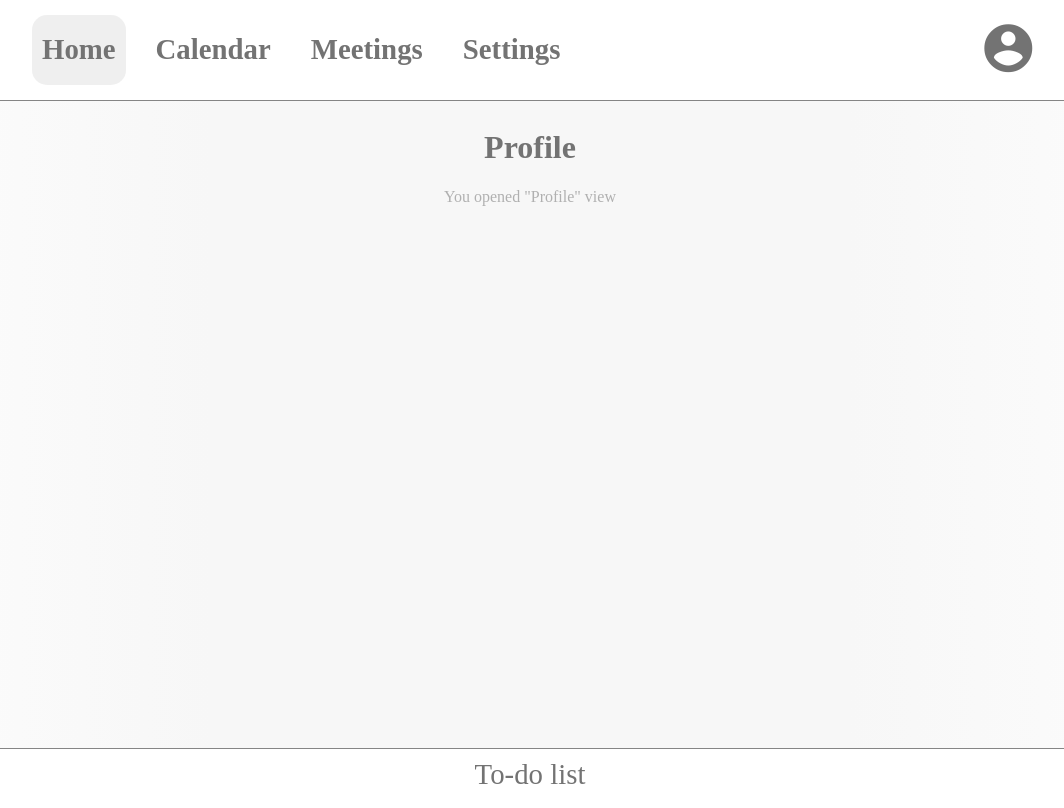
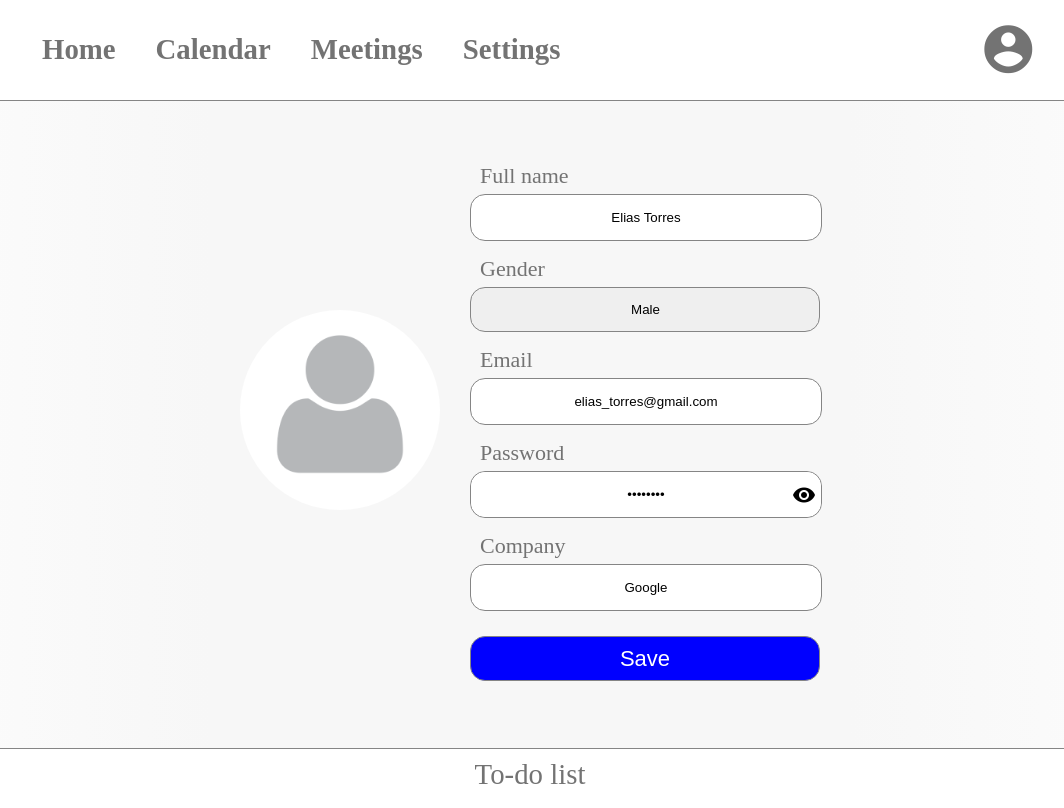
Before and after one commit to IgorAntropov/Todo, a Vue app: page /profile in a window 1280 px wide. Shown: the whole page, without its empty margins (118-1182 px from the left). Built offline with nearby package versions, Linux system fonts and the light colour scheme; the HTML template or start-up script is replaced by a standard one.

Commit message:
Profile page

```diff
--- a/src/App.vue
+++ b/src/App.vue
@@ -52,10 +52,10 @@ html, body, #app {
 
 .main {
   flex: 1 1 auto;
-  padding: 100px 0 0 0;
+  padding: 150px 0 0 0;
   overflow-x: hidden;
   overflow-y: auto;
   background: var(--color-for-main-background);
-  max-height: calc(100vh - 160px);
+  max-height: calc(100vh - 210px);
 }
 </style>
--- a/src/store/index.js
+++ b/src/store/index.js
@@ -1,5 +1,6 @@
 import {createStore} from 'vuex';
 import Tasks from './modules/tasks';
+import Profile from './modules/profile';
 
 export default createStore({
     state: {},
@@ -7,6 +8,7 @@ export default createStore({
     mutations: {},
     actions: {},
     modules: {
-        Tasks
+        Tasks,
+        Profile,
     }
 })
--- /dev/null
+++ b/src/store/modules/profile.js
@@ -0,0 +1,32 @@
+export default {
+    state: {
+        profile: [],
+    },
+    getters: {
+        getProfile(state) {
+            return state.profile;
+        },
+    },
+    mutations: {
+        updateProfile(state, profile) {
+            state.profile = profile;
+        },
+    },
+    actions: {
+        fetchProfile(ctx) {
+            const payload = {
+                avatar: './src/assets/images/nophoto.png',
+                full_name: 'Elias Torres',
+                gender: 'male',
+                email: 'elias_torres@gmail.com',
+                password: '12345678',
+                company: 'Google',
+            };
+
+            ctx.commit('updateProfile', payload);
+        },
+        changeProfile(ctx, payload) {
+            ctx.commit('updateProfile', payload);
+        },
+    }
+}
--- a/src/views/Header.vue
+++ b/src/views/Header.vue
@@ -34,6 +34,9 @@ export default {
   name: "header",
   components: {
     RouterLink
+  },
+  mounted() {
+    this.checkActiveTab();
   },
   methods: {
     checkActiveTab() {
@@ -88,7 +91,6 @@ export default {
         .menu__item {
           list-style-type: none;
           cursor: pointer;
-          padding: 10px;
 
           &:hover {
             background: var(--color-for-hover);
@@ -108,6 +110,7 @@ export default {
             width: 100%;
             height: 100%;
             display: flex;
+            padding: 10px;
           }
         }
       }
@@ -115,7 +118,6 @@ export default {
 
     .profile {
       cursor: pointer;
-      padding: 10px;
 
       &:hover {
         background: var(--color-for-hover);
@@ -125,6 +127,7 @@ export default {
       i {
         font-size: calc(2em + 2vw);
         color: var(--color-for-title);
+        padding: 10px;
       }
     }
   }
--- a/src/views/Profile.vue
+++ b/src/views/Profile.vue
@@ -1,19 +1,123 @@
 <template>
   <div class="main__main-block main-block">
     <div class="main-block__container _container">
-      <h1 class="main-block__title">
-        Profile
-      </h1>
-      <span class="main-block__description">
-        You opened "Profile" view
-      </span>
+      <div class="main-block__profile-avatar">
+        <label class="uploadImgLabel">
+          <input
+              accept="image/*"
+              class="uploadImgBtn"
+              name="file"
+              type="file"
+              @change="chooseImg"
+          />
+          <img class="profile-avatar__avatar" :src="avatarSrc" />
+        </label>
+      </div>
+      <div class="main-block__profile-data">
+        <label>
+          <span>Full name</span>
+          <input type="text" placeholder="Full name" class="full-name" :value="getProfile.full_name" />
+        </label>
+        <label>
+          <span>Gender</span>
+          <select class="gender-type">
+            <option value="none" selected>Gender</option>
+            <option value="male">Male</option>
+            <option value="female">Female</option>
+          </select>
+        </label>
+        <label>
+          <span>Email</span>
+          <input type="email" placeholder="Email" class="email" :value="getProfile.email" />
+        </label>
+        <label>
+          <span>Password</span>
+          <div class="password-container">
+            <input type="password" placeholder="Password" class="password" :value="getProfile.password" />
+            <i class="material-icons" @click.prevent="switchShowPassword" v-if="!showPassword">visibility</i>
+            <i class="material-icons" @click.prevent="switchShowPassword" v-else>visibility_off</i>
+          </div>
+        </label>
+        <label>
+          <span>Company</span>
+          <input type="text" placeholder="Company" class="company" :value="getProfile.company" />
+        </label>
+        <button
+            class="save-btn"
+            @click.prevent="saveChanges"
+        >
+          Save
+        </button>
+      </div>
     </div>
   </div>
 </template>
 
 <script>
+import {mapActions, mapGetters} from "vuex";
+
 export default {
-  name: "profile"
+  data: () => ({
+    showPassword: false,
+    avatarSrc: '',
+  }),
+  name: "profile",
+  mounted() {
+    this.fetchProfile();
+    this.setData();
+  },
+  computed: {
+    ...mapGetters(
+        [
+          'getProfile',
+        ]
+    ),
+    setData() {
+      return () => {
+        this.$el.querySelector('.gender-type').value = this.getProfile.gender;
+        this.avatarSrc = this.getProfile.avatar;
+      }
+    },
+  },
+  methods: {
+    ...mapActions(
+        [
+          'fetchProfile',
+          'changeProfile',
+        ]
+    ),
+    saveChanges() {
+      const payload = {
+        avatar: this.avatarSrc,
+        full_name: this.$el.querySelector('.full-name').value,
+        gender: this.$el.querySelector('.gender-type').value,
+        email: this.$el.querySelector('.email').value,
+        password: this.$el.querySelector('.password').value,
+        company: this.$el.querySelector('.company').value,
+      };
+
+      this.changeProfile(payload);
+    },
+    switchShowPassword() {
+      this.showPassword = !this.showPassword;
+
+      if (this.showPassword) {
+        this.$el.querySelector('.password-container input').type = 'text';
+      } else {
+        this.$el.querySelector('.password-container input').type = 'password';
+      }
+    },
+    chooseImg(event) {
+      const file = event.target.files[0];
+      const reader = new FileReader();
+
+      reader.onload = (imgEvent) => {
+        this.avatarSrc = imgEvent.target.result;
+      };
+
+      reader.readAsDataURL(file);
+    },
+  },
 }
 </script>
 
@@ -23,14 +127,134 @@ export default {
     display: flex;
     justify-content: center;
     align-items: center;
-    flex-direction: column;
 
-    .main-block__title {
-      color: var(--color-for-title);
+    .main-block__profile-avatar {
+      width: 200px;
+      margin-right: 30px;
+
+      .uploadImgLabel {
+        position: relative;
+        cursor: pointer;
+
+        .uploadImgBtn {
+          position: absolute;
+          width: 100%;
+          height: 100%;
+          opacity: 0;
+          cursor: pointer;
+        }
+      }
+
+      .profile-avatar__avatar {
+        max-width: 200px;
+        width: 200px;
+        max-height: 200px;
+        height: 200px;
+        border-radius: 50%;
+        background: white;
+        margin-bottom: 15px;
+      }
     }
 
-    .main-block__description {
-      color: var(--color-for-text);
+    .main-block__profile-data {
+      display: flex;
+      justify-content: center;
+      align-items: center;
+      flex-direction: column;
+      width: 350px;
+
+      label {
+        width: 100%;
+
+        &:not(:last-child) {
+          margin-bottom: 10px;
+        }
+
+        span {
+          display: flex;
+          padding-left: 5px;
+          color: var(--color-for-title);
+          font-size: 22px;
+          margin: 5px;
+        }
+
+        input,
+        select {
+          width: 100%;
+          height: 45px;
+          max-height: 45px;
+          border-radius: 15px;
+          border: 1px solid var(--color-for-border);
+          padding: 0;
+          text-align: center;
+        }
+
+        .password-container {
+          width: 100%;
+          height: 45px;
+          max-height: 45px;
+          border-radius: 15px;
+          border: 1px solid var(--color-for-border);
+          padding: 0;
+          display: flex;
+          justify-content: center;
+          align-items: center;
+          background: white;
+          position: relative;
+
+          input {
+            border: none;
+          }
+
+          i {
+            position: absolute;
+            right: 0;
+            margin: 5px;
+            cursor: pointer;
+          }
+        }
+
+        select {
+          -webkit-appearance: none;
+          -moz-appearance: none;
+          text-indent: 1px;
+          text-overflow: '';
+        }
+      }
+
+      .save-btn {
+        width: 100%;
+        height: 45px;
+        border-radius: 15px;
+        border: 1px solid var(--color-for-border);
+        cursor: pointer;
+        background: blue;
+        color: white;
+        font-size: 22px;
+        margin-top: 15px;
+
+        &:hover {
+          background: rgba(0, 0, 255, 0.5);
+        }
+      }
+    }
+  }
+}
+
+@media (max-width: 680px) {
+  .main-block {
+    .main-block__container {
+      flex-direction: column;
+
+      .main-block__profile-avatar {
+        .profile-avatar__avatar {
+          max-width: 100px;
+        }
+      }
+
+      .main-block__profile-data {
+        margin-bottom: 15px;
+      }
     }
   }
 }
--- a/src/views/home/Home.vue
+++ b/src/views/home/Home.vue
@@ -128,7 +128,7 @@ export default {
      width: 100%;
 
      .main-block__tasks-list {
-       max-height: calc(100vh - 230px);
+       max-height: calc(100vh - 280px);
        overflow-y: auto;
        border-radius: 15px;
        margin: 5px 0;
```
Also changed, not shown: src/assets/images/nophoto.png (added).
